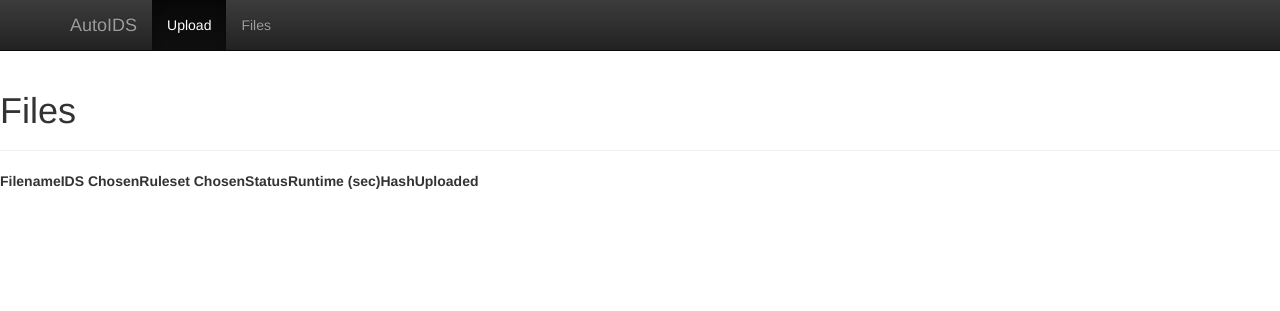
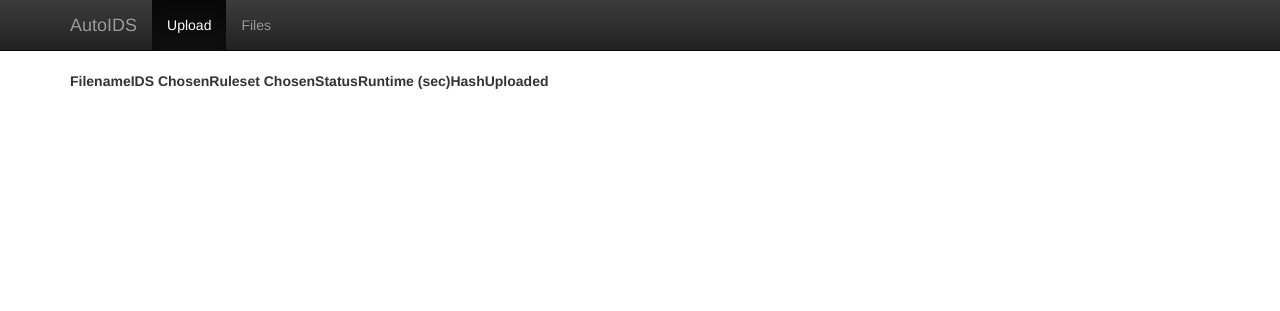
Before and after one commit to travisbgreen/autoIDS, a Flask app: template templates/listing.html in a window 1280 px wide. Shown: the top 311 px of the page. Run offline with Flask 2, Linux system fonts and the light colour scheme; the template is opened without the code that fills it, so the values that code supplies are empty; parts of the project's set-up code (start-up, migrations or seed data) failed here and were passed over; some libraries are stand-ins or nearby versions.

Commit message:
tweak bootstrap

```diff
--- a/templates/base.html
+++ b/templates/base.html
@@ -44,6 +44,7 @@
 			</div>
 		</nav>
 
+		<div class="container">
 		<div style='background-color:red;'>
 			{% for msg in get_flashed_messages() %}
 			<p>
@@ -53,6 +54,6 @@
 		</div>
 
 		{% block body %}{% endblock %}
-
+		</div>
 	</body>
 </html>
--- a/templates/listing.html
+++ b/templates/listing.html
@@ -2,9 +2,6 @@
 {% block title %}Logfiles{% endblock %}
 {% block body %}
 
-	<div class="page-header">
-		<h1>Files</h1>
-	</div>
 	<div class="row">
 		<div class="col-md-6">
 	<table class="table-striped">
```
Also changed, not shown: 5 other files. Lines whose indentation alone changed are shown as unchanged.
